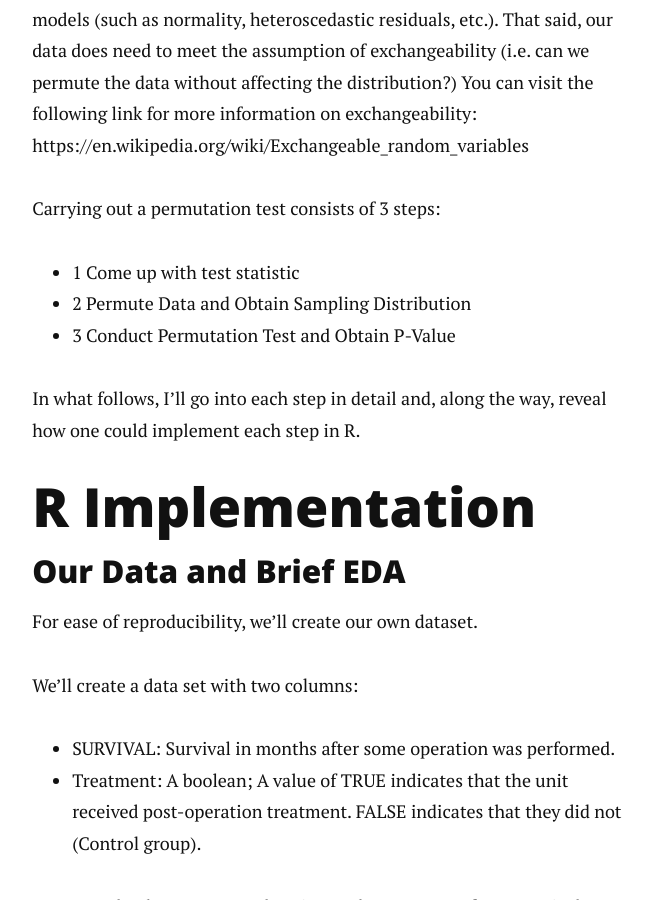
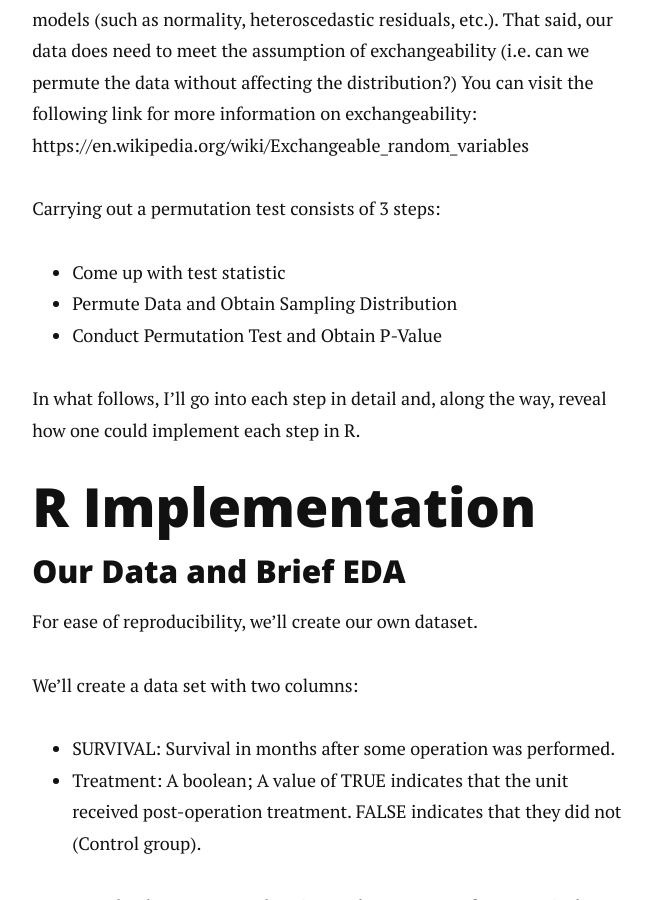
Before and after one commit to jwilber/old_website, a Jekyll site: the page built from _posts/2016-09-05-permutation-test.markdown, in a window 1280 px wide and 900 px high, scrolled down 2041 px. Shown: the whole window, without its empty margins (310-960 px from the left). Built offline with Jekyll 4.4.1, drawn with Linux system fonts in a browser that asks for light colours; nearby versions of some CDN libraries; some of the changed text lies outside the part shown.

Commit message:
Update 2016-09-05-permutation-test.markdown

```diff
--- a/_posts/2016-09-05-permutation-test.markdown
+++ b/_posts/2016-09-05-permutation-test.markdown
@@ -32,9 +32,9 @@ Unlike the more traditional statistical tests (e.g. t-tests or F-tests), the per
 
 Carrying out a permutation test consists of 3 steps:
 
-  - 1 Come up with test statistic
-  - 2 Permute Data and Obtain Sampling Distribution
-  - 3 Conduct Permutation Test and Obtain P-Value
+  -  Come up with test statistic
+  -  Permute Data and Obtain Sampling Distribution
+  -  Conduct Permutation Test and Obtain P-Value
 
 In what follows, I'll go into each step in detail and, along the way, reveal how one could implement each step in R.
 
@@ -75,7 +75,7 @@ The difference in centrality and spread certainly give credence to the hypothesi
 ### 1. Come up with test statistic
 The first step of a permutation test is to come up with a relevant test-statistic. Recall that a test statistic is some numerical summary of our data that can be used during a statistical test to distinguish the null hypothesis from the alternative hypothesis. For a permutation test we can use essentially anything for our test statistic. The goal of our analysis is to detect any difference between the treatment and control groups. Therefore, we'll employ the difference of mean values between the two groups as our test statistic.
 
-{% highlight ruby %}
+{% highlight R %}
 diffMeans <- function(data, hasTrt){
   # computes our test statistics: the difference of means
   # hasTrt: boolean vector, TRUE if has treatment
```
Also changed, not shown: other parts of _posts/2016-09-05-permutation-test.markdown (+0 -4 lines).
